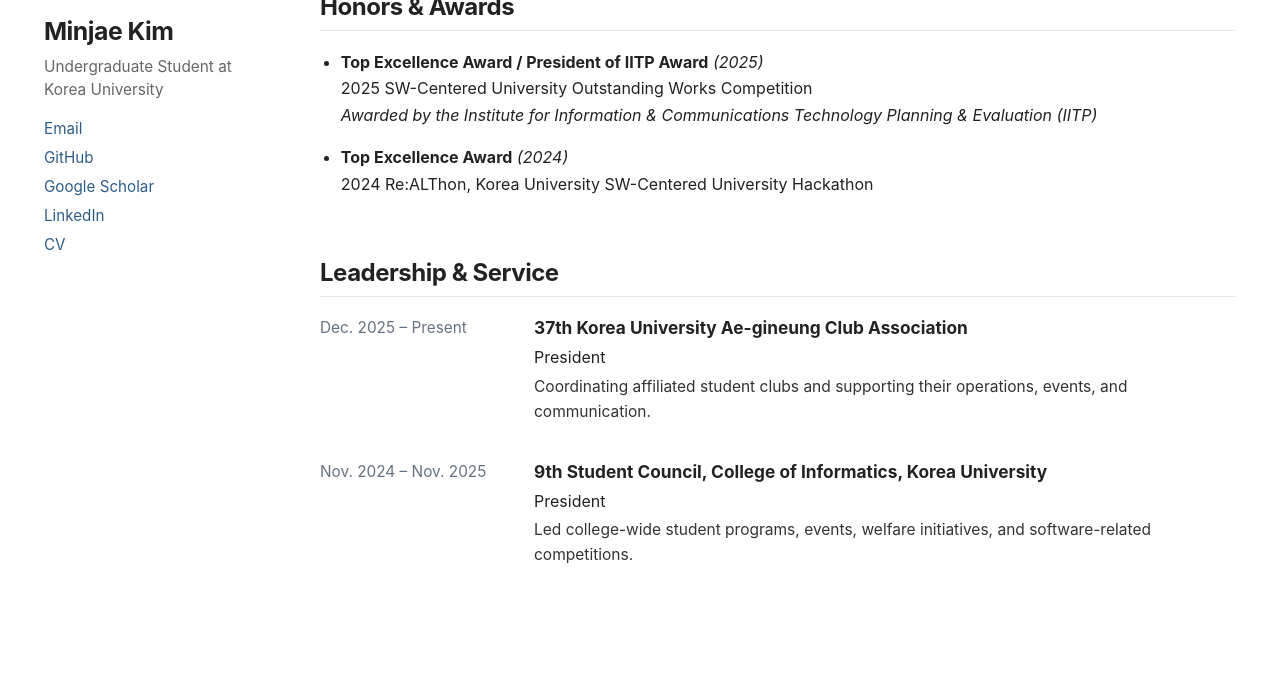
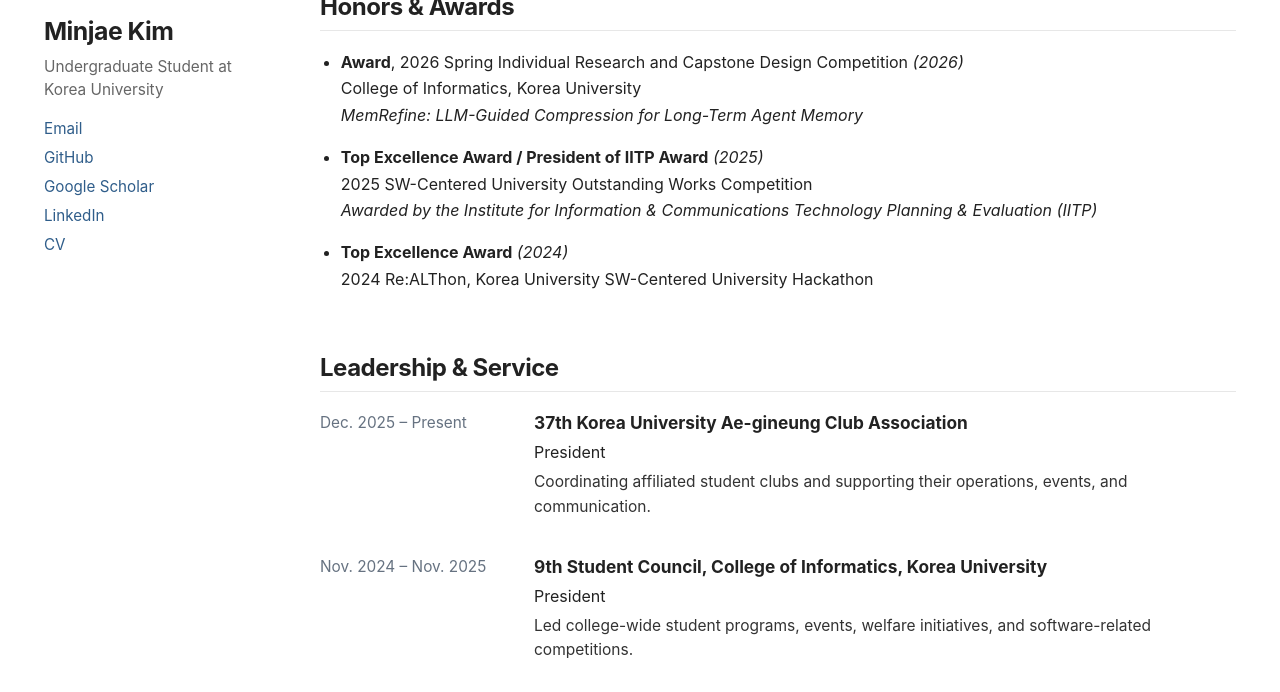
Before and after one commit to kmj200392/kmj200392.github.io, a Jekyll site: the page built from _pages/about.md, in a window 1280 px wide and 900 px high, scrolled down 1146 px, cut to the strip 208-900 px from the top of the window. Built offline with Jekyll 4.4.1, drawn with Linux system fonts in a browser that asks for light colours; before the commit the page ends 2002 px from its top, so only the background shows below that.

Commit message:
Add 2026 research competition award

```diff
--- a/_pages/about.md
+++ b/_pages/about.md
@@ -61,6 +61,10 @@ My research focuses on developing **more capable, efficient, and adaptive large
 
 # Honors & Awards
 
+- **Award**, 2026 Spring Individual Research and Capstone Design Competition *(2026)*
+  College of Informatics, Korea University
+  *MemRefine: LLM-Guided Compression for Long-Term Agent Memory*
+
 - **Top Excellence Award / President of IITP Award** *(2025)*
   2025 SW-Centered University Outstanding Works Competition
   *Awarded by the Institute for Information & Communications Technology Planning & Evaluation (IITP)*
```
